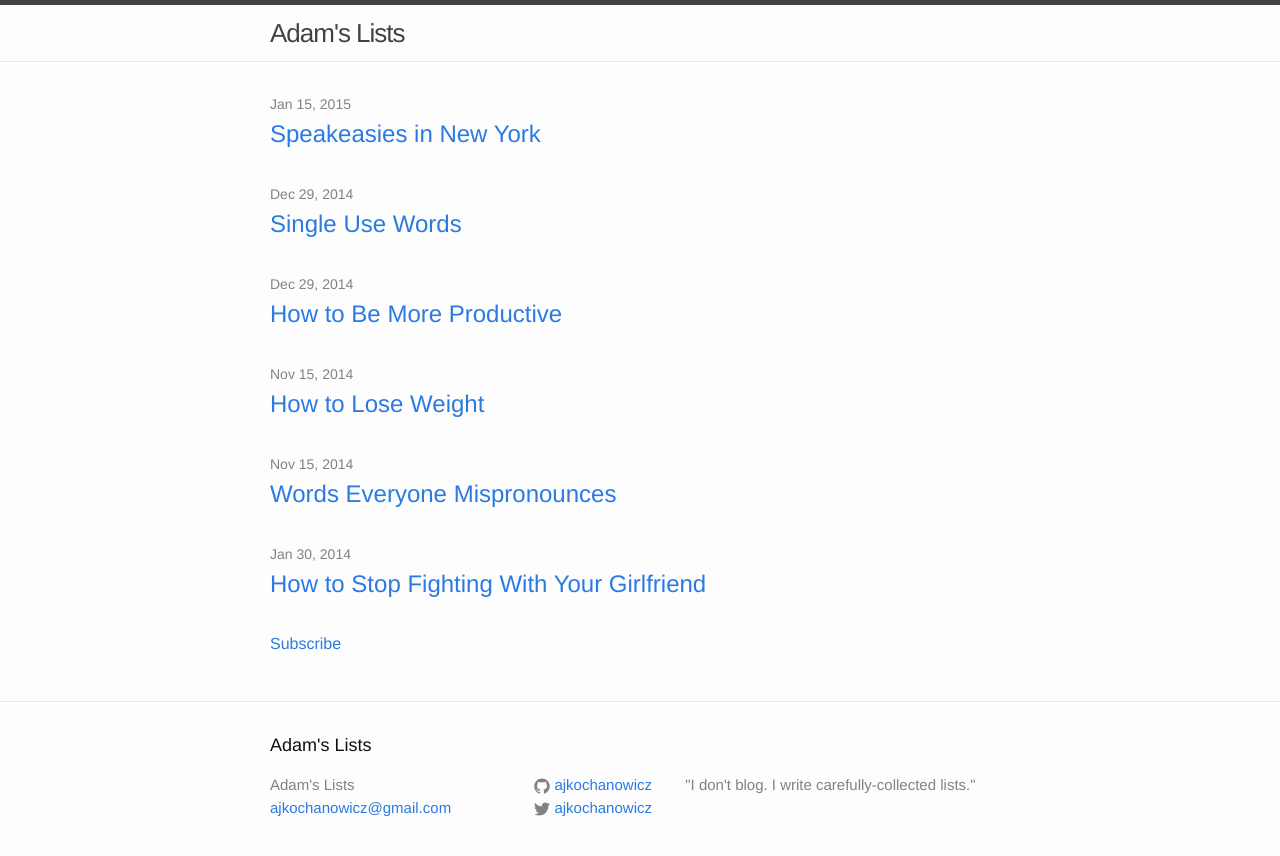
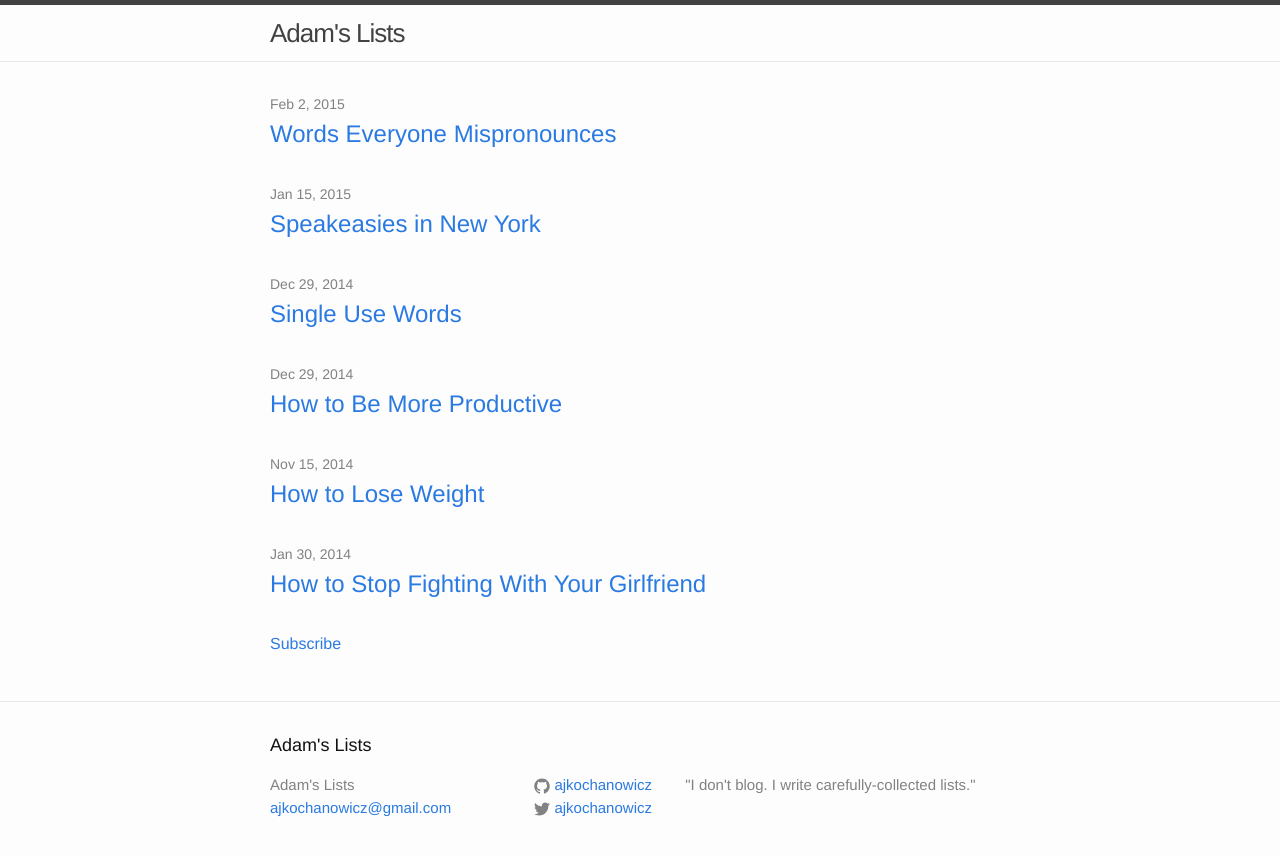
Before and after one commit to adamjgrant/blog, a Jekyll site: the page built from index.html, in a window 1280 px wide. Shown: the top 856 px of the page. Built offline with Jekyll 4.4.1, drawn with Linux system fonts in a browser that asks for light colours.

Commit message:
Changing date

```diff
--- a/_posts/2014-02-02-words-everyone-mispronounces.markdown
+++ b/_posts/2014-02-02-words-everyone-mispronounces.markdown
@@ -1,7 +1,7 @@
 ---
 layout: post
 title:  "Words Everyone Mispronounces"
-date:   2014-11-15 14:07:01
+date:   2015-02-02 14:07:01
 categories: language
 ---
 
```
